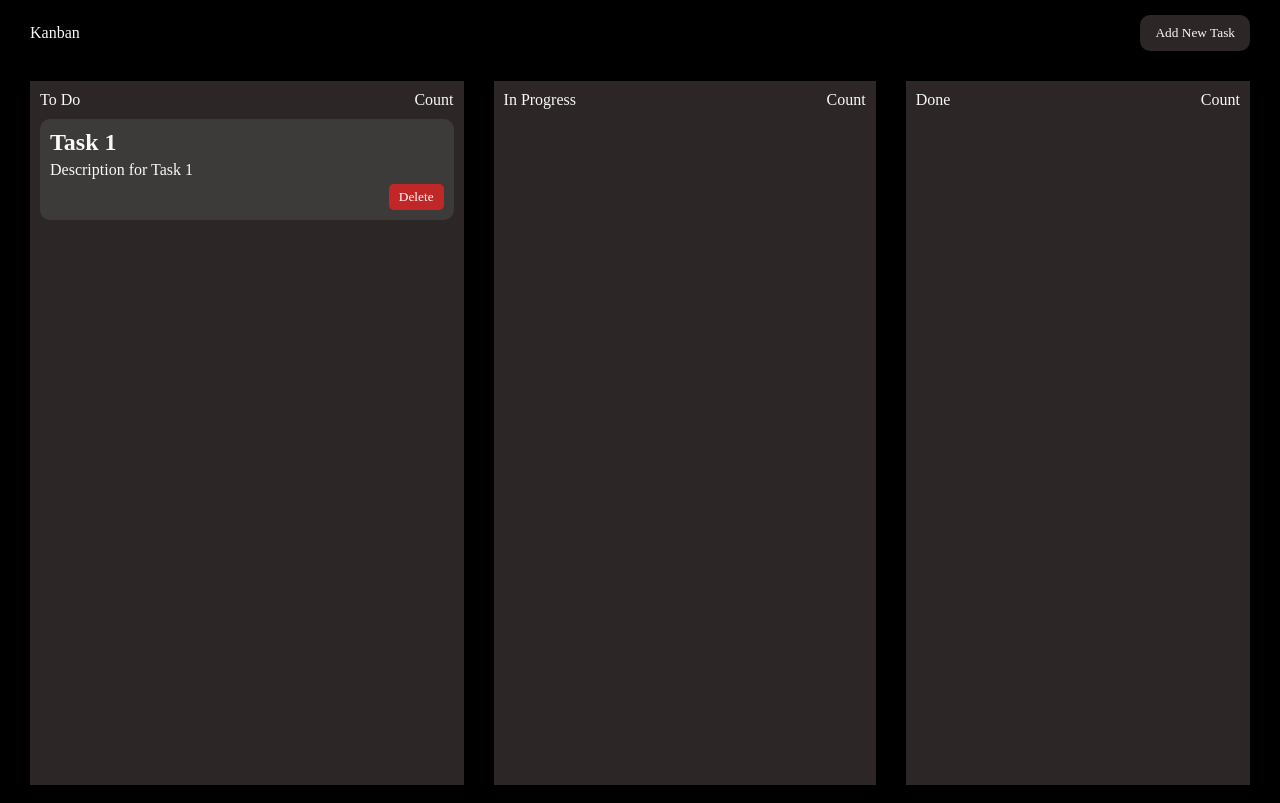
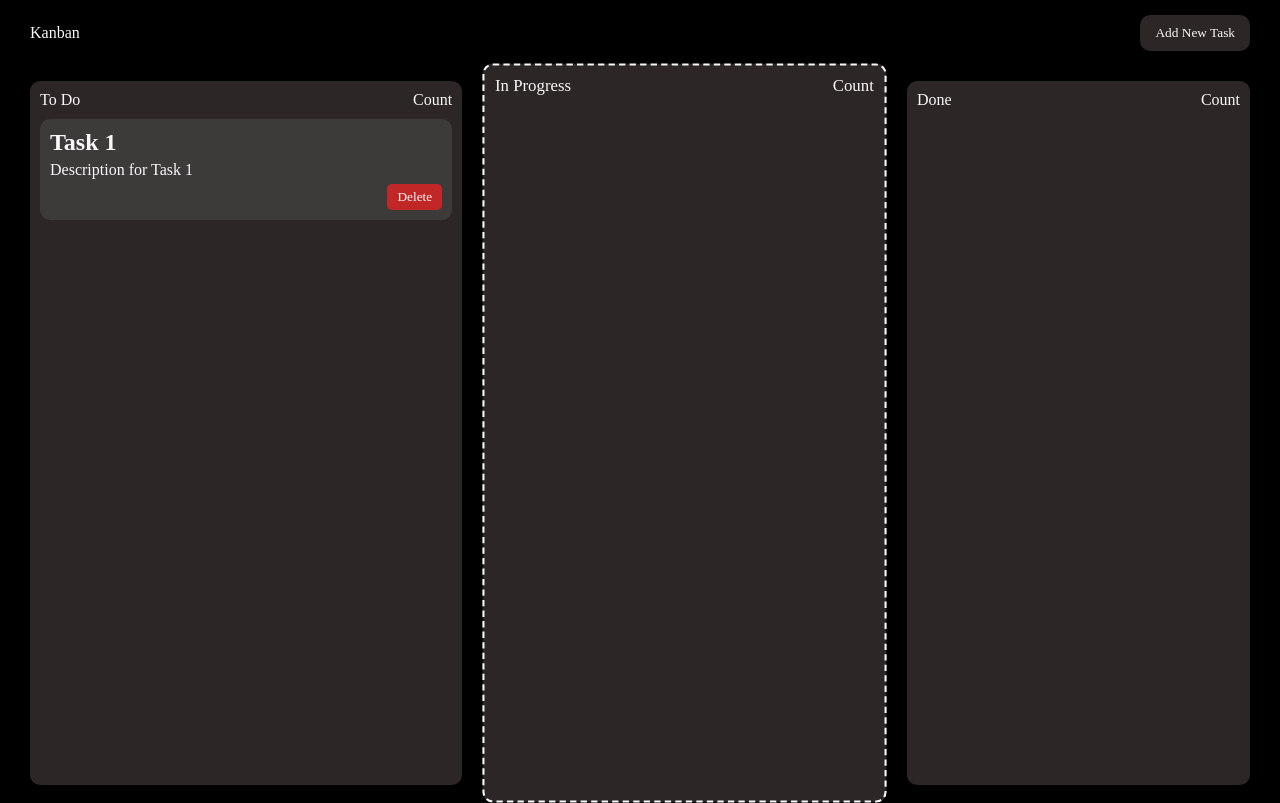
Before and after one commit to Swaraj0769/Kanban-Board, a plain HTML site: page index.html in a window 1280 px wide. Drawn offline with Linux system fonts and the light colour scheme.

Commit message:
add hover effect

```diff
--- a/index.html
+++ b/index.html
@@ -18,13 +18,13 @@
                     <div class="left">To Do</div>
                     <div class="right">Count</div>
                 </div>
-                <div class="task">
+                <div draggable="true" class="task">
                     <h2>Task 1</h2>
                     <p>Description for Task 1</p>
                     <button>Delete</button>
                 </div>
             </div>
-            <div class="task-column">
+            <div class="task-column hover-over">
                 <div class="heading">
                     <div class="left">In Progress</div>
                     <div class="right">Count</div>
--- a/style.css
+++ b/style.css
@@ -83,6 +83,13 @@ section .task-column{
     display: flex;
     flex-direction: column;
     gap: var(--padding-m);
+    border-radius: var(--border-radius-m);
+    transition: all 0.7s cubic-bezier(0.19, 1, 0.22, 1);
+}
+
+section .task-column.hover-over{
+    border: 2px dashed var(--primary-text-color);
+    scale: 1.05;
 }
 
 section .task-column .heading{
@@ -98,6 +105,7 @@ section .task-column .task{
     display: flex;
     flex-direction: column;
     gap: var(--padding-s);
+    cursor: grab;
 }
 
 section .task-column .task button{
```
